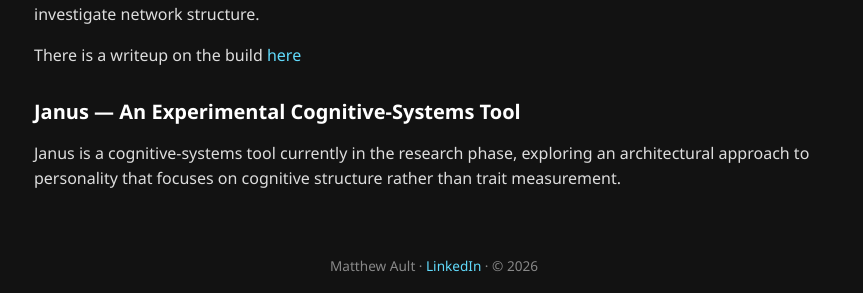
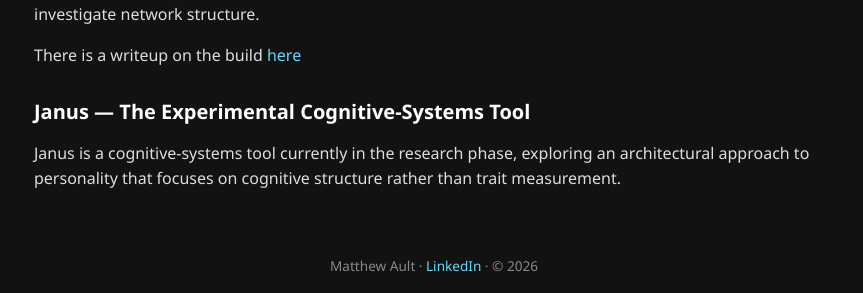
Before and after one commit to aultimus/foobarcat-homepage, a Jekyll site: the page built from projects/index.html, in a window 1280 px wide. Shown: the part 552-845 px from the top of the page, without its empty margins (206-1069 px from the left). Built offline with Jekyll 4.4.1, drawn with Linux system fonts in a browser that asks for light colours.

Commit message:
projects page: refine a word

```diff
--- a/projects/index.html
+++ b/projects/index.html
@@ -135,7 +135,7 @@
             </div>
 
             <div class="project">
-                <h2>Janus — An Experimental Cognitive-Systems Tool</h2>
+                <h2>Janus — The Experimental Cognitive-Systems Tool</h2>
                 <p>
                     Janus is a cognitive-systems tool currently in the research phase, exploring an architectural approach to personality that focuses on cognitive structure rather than trait measurement.
                 </p>
```
